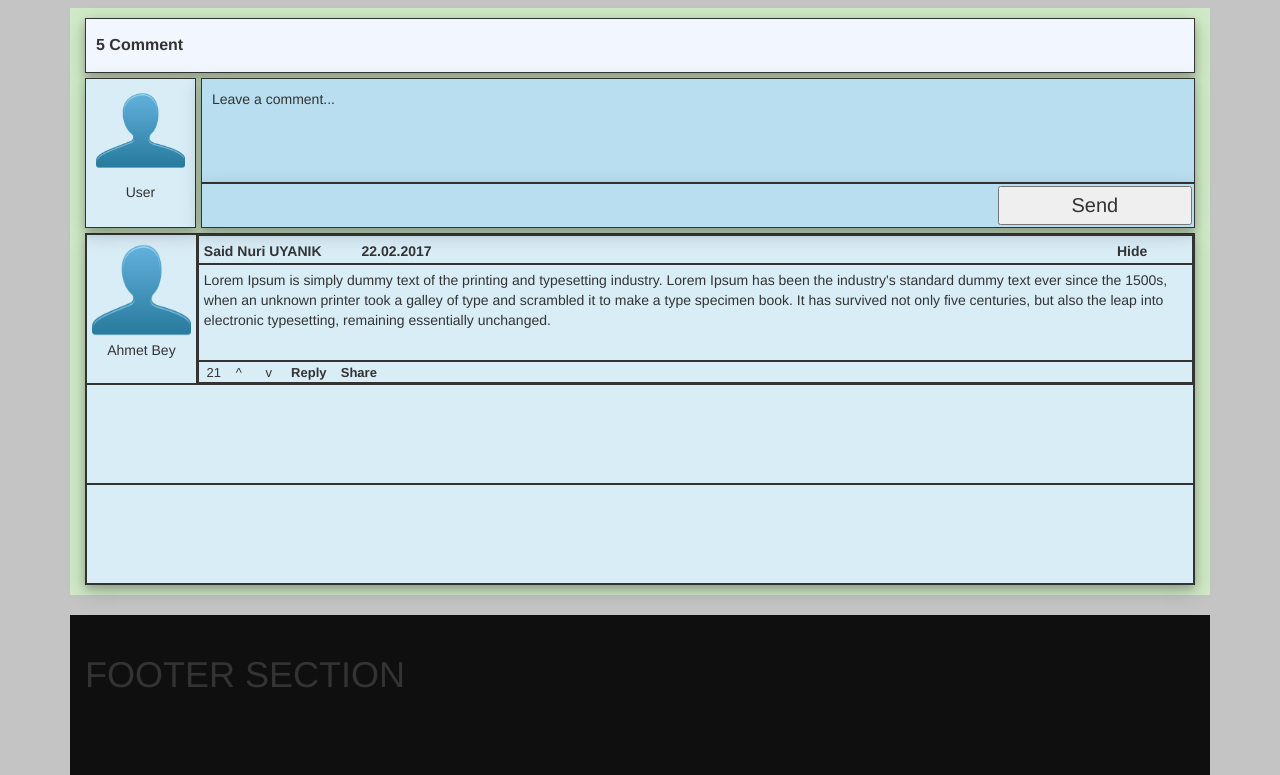
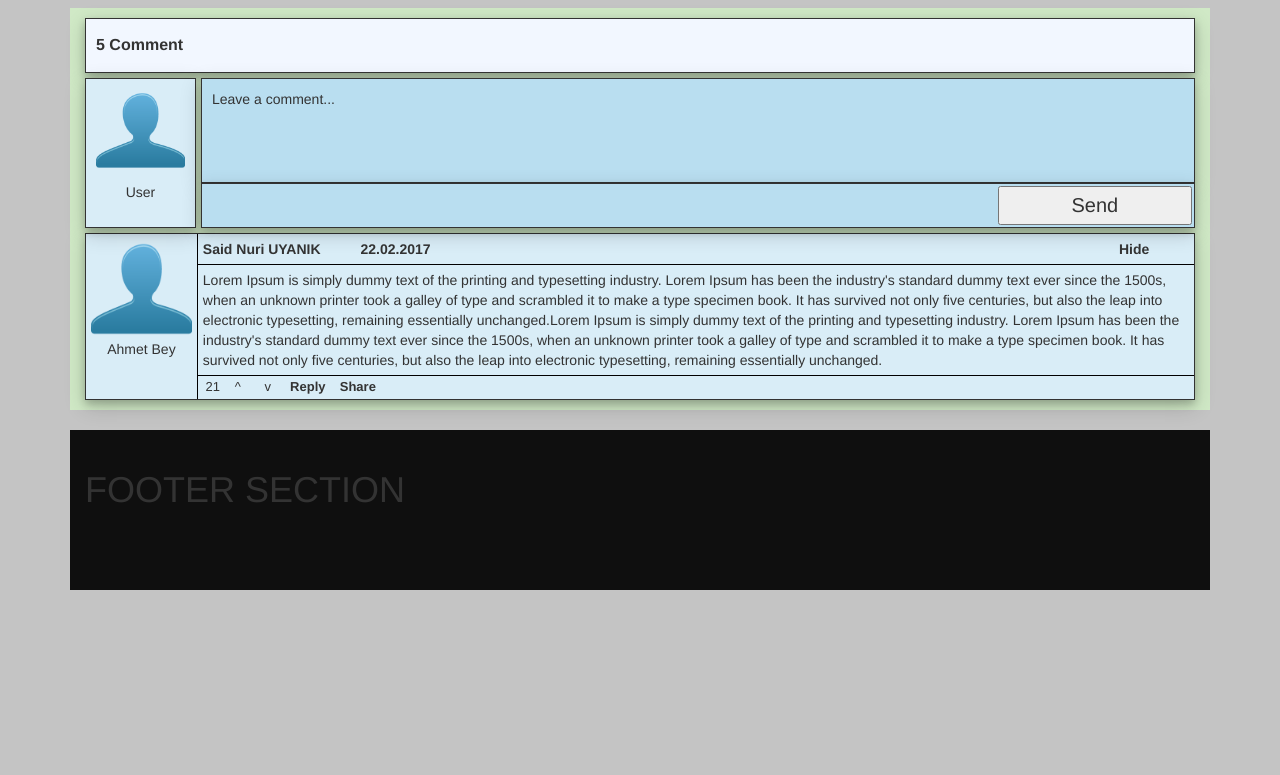
Before and after one commit to Sait-Nuri/MyBlogPage, a plain HTML site: page index.html in a window 1280 px wide. Shown: the part 1002-1777 px from the top of the page. After the commit the page ends 1592 px from the top, so only its background shows below. Drawn offline with Linux system fonts and the light colour scheme.

Commit message:
expandable comment div implemented

```diff
--- a/app/components/comment/partials/comments_module.html
+++ b/app/components/comment/partials/comments_module.html
@@ -1,7 +1,7 @@
 <div id="comments_module" ng-style="{{comment_border_css}}">
-    <div style="background: #d9edf7">
-        <div style="height: 150px; display: block; background: #d9edf7;">
-            <div id="comment_author_pic" ng-style="{{comment_border_css}}">
+    <div style="height:auto; background: #d9edf7">
+        <div style="height: auto; display: block; background: #d9edf7;" >
+            <div id="comment_author_pic" >
                 <div style="height: 100px;">
                     <img style="height: 100%; width: 100%;" src="assets/img/user-icon.png" alt="">
                 </div>
@@ -9,18 +9,20 @@
                     Ahmet Bey
                 </div>
             </div>
-            <div style="height: 100%; width: 90%; float:right;" ng-style="{{comment_border_css}}">
-                <div id="author" style="height: 20%; padding: 5px; width: 100%;" ng-style="{{comment_border_css}}">
+            <div id="comment_expanding" style="" >
+                <div id="author" style="height: 30px; padding: 5px; width: 100%;" >
                     <div style="height: 100%; width: 100%;">
                         <div style="height: 100%; min-width: 50px; overflow: hidden; float: left; "><b>Said Nuri UYANIK</b></div>
                         <div style="height: 100%; min-width: 50px; overflow: hidden; float: left; margin-left: 40px;" ><b>22.02.2017</b></div>
                         <div style="height: 100%; min-width: 50px; overflow: hidden; float: right; margin-right: 20px;"><b>Hide</b></div>
                     </div>
                 </div>
-                <div id="comment_body" style="height: 65%; padding: 5px;" ng-style="{{comment_border_css}}">
-                    Lorem Ipsum is simply dummy text of the printing and typesetting industry. Lorem Ipsum has been the industry's standard dummy text ever since the 1500s, when an unknown printer took a galley of type and scrambled it to make a type specimen book. It has survived not only five centuries, but also the leap into electronic typesetting, remaining essentially unchanged.
+                <div style="height: 1px;background: black"></div>
+                <div id="comment_body" style="padding: 5px;">
+                    Lorem Ipsum is simply dummy text of the printing and typesetting industry. Lorem Ipsum has been the industry's standard dummy text ever since the 1500s, when an unknown printer took a galley of type and scrambled it to make a type specimen book. It has survived not only five centuries, but also the leap into electronic typesetting, remaining essentially unchanged.Lorem Ipsum is simply dummy text of the printing and typesetting industry. Lorem Ipsum has been the industry's standard dummy text ever since the 1500s, when an unknown printer took a galley of type and scrambled it to make a type specimen book. It has survived not only five centuries, but also the leap into electronic typesetting, remaining essentially unchanged.
                 </div>
-                <div id="comment_actions" style="height: 15%; padding: 2px 5px; font-size: small;" ng-style="{{comment_border_css}}">
+                <div style="height: 1px;background: black"></div>
+                <div id="comment_actions" style="">
                     <table id="comment_table" style="height: 100%; padding: 5px;">
                         <tr>
                             <td id="comment_like_count" style="height: 100%; width: 20px;">21</td>
@@ -33,15 +35,9 @@
                     </table>
                 </div>
             </div>
+            <div style="clear: both;"></div>
         </div>
-        <div style="height: 100px; display: block;" ng-style="{{comment_border_css}}">
-            <div style="height: 100%; width: 10%; float:left;"></div>
-            <div style="height: 100%; width: 90%; float:right;"></div>
-        </div>
-        <div style="height: 100px; display: block;" ng-style="{{comment_border_css}}">
-            <div style="height: 100%; width: 10%; float:left;"></div>
-            <div style="height: 100%; width: 90%; float:right;"></div>
-        </div>
+
     </div>
 </div>
 <style>
@@ -51,14 +47,26 @@
         box-shadow:0 4px 8px 0 rgba(0, 0, 0, 0.2), 0 6px 20px 0 rgba(0, 0, 0, 0.19);
     }
 
+    #comment_expanding{
+        height: 100%;
+        width: 90%;
+        float:right;
+        border-left: 1px solid black;
+    }
     #comment_table td{
         text-align: center;
     }
 
     #comment_author_pic{
-        height: 100%;
+        height: 160px;
         width: 10%;
         float:left;
         padding: 5px;
     }
+
+    #comment_actions{
+        height: 23px;
+        padding: 2px 5px;
+        font-size: small;
+    }
 </style>
```
